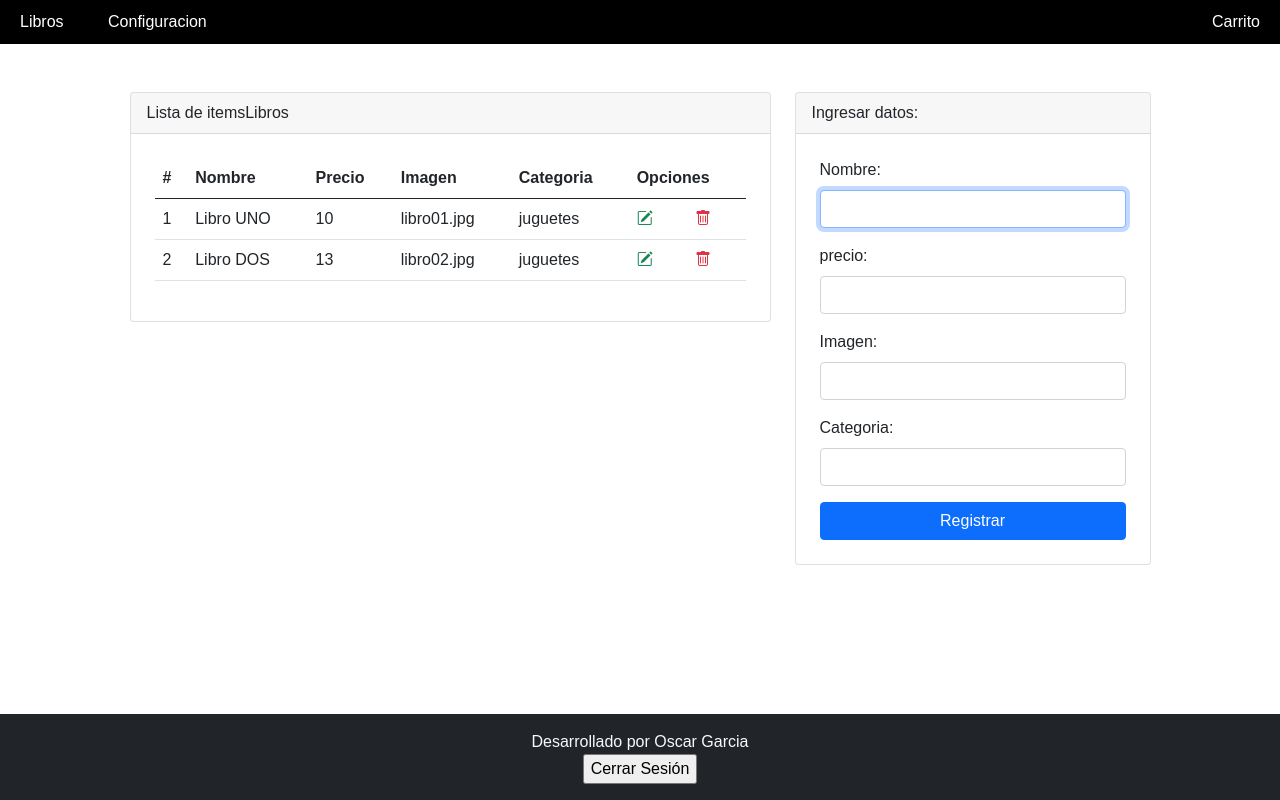
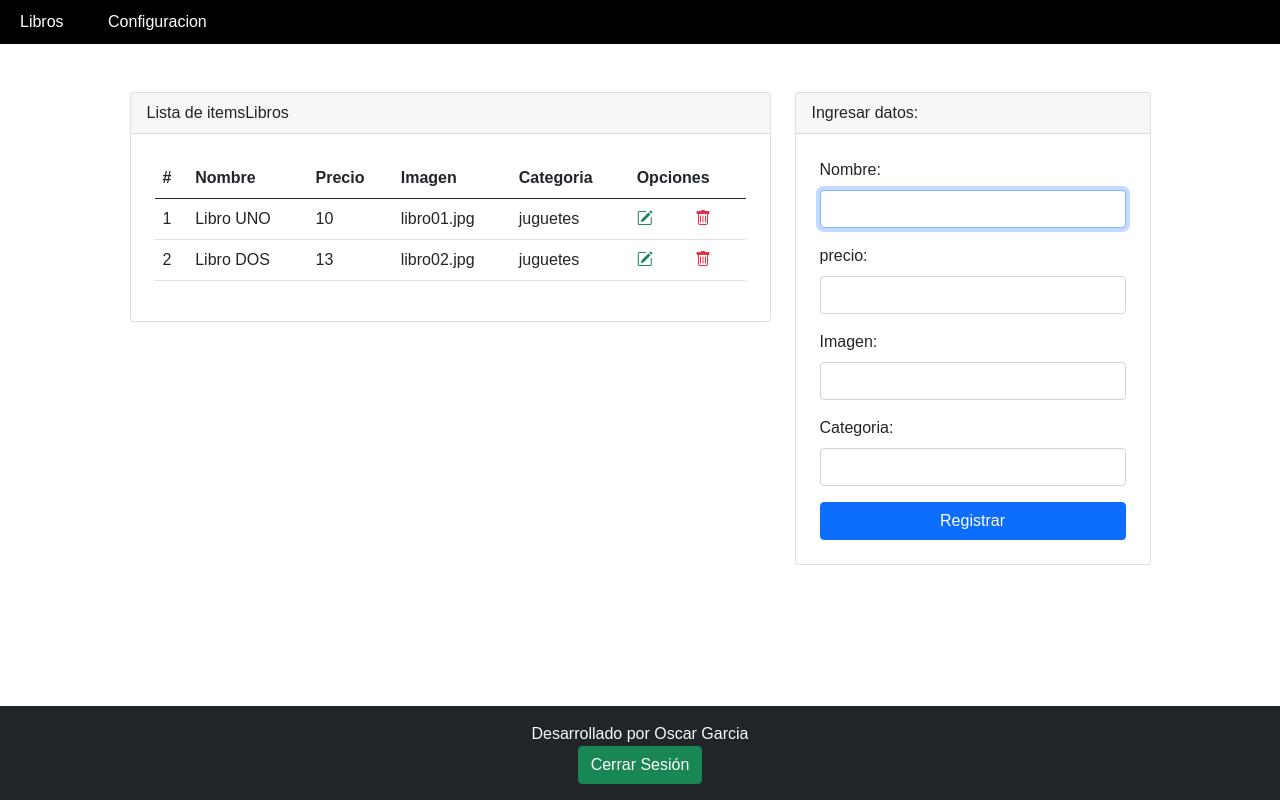
Before and after one commit to oscargargom/BookShop, a PHP site: page /crud/configAdmin.php in a window 1280 px wide. Run offline with PHP 8.4, Linux system fonts and the light colour scheme; a user stored in the database is signed in; data comes from the database, SQL or seed files in the repository.

Commit message:
cambios menores

```diff
--- a/carritoCompra/layout/menu.php
+++ b/carritoCompra/layout/menu.php
@@ -1,8 +1,8 @@
 <?php
+    //Si la sesión ya está iniciada, no se vuelve a iniciar
     if($sesionOn!=1){
        session_start();
     }
-
 
    ?>
 <nav>
@@ -14,13 +14,18 @@
             }
 
             ?>
-            <li class="carrito">
-                <a href="#" class='btn-carrito'>Carrito</a>
-                <div id="carrito-container">
-                    <div id="tabla">
+            <?php
+            if($carritoOn==1){
+                echo "<li class='carrito'>
+                <a href='#' class='btn-carrito'>Carrito</a>
+                <div id='carrito-container'>
+                    <div id='tabla'>
 
                     </div>
                 </div>
-            </li>
+            </li>";
+            }
+
+            ?>
         </ul>
 </nav>
--- a/crud/template/footer.php
+++ b/crud/template/footer.php
@@ -1,10 +1,8 @@
 <footer class="container-fluid bg-dark fixed-bottom">
     <div class="row">
         <div class="col-md text-light text-center py-3">
-            Desarrollado por Oscar Garcia
-            <form action="../cerrarSesion.php" method="POST">
-                <input type="submit" value="Cerrar Sesión" />
-            </form>
+            Desarrollado por Oscar Garcia <br>
+            <button type="button" onclick="location.href='../cerrarSesion.php'" class="btn btn-success">Cerrar Sesión</button>
         </div>
     </div>
 </footer>
--- a/crud/template/header.php
+++ b/crud/template/header.php
@@ -17,7 +17,10 @@
 <body>
     <div>
         <?php
+        //Para que no se vuelva a iniciar la sesión (session_start)
         $sesionOn=0;
+        //Para que no se muestre el carrito en la ventana de Configuración
+        $carritoOn=0;
         include_once('../carritoCompra/layout/menu.php');
         ?>
     </div>
--- a/index.php
+++ b/index.php
@@ -3,6 +3,7 @@ require_once 'funciones.php';
 
 session_start();
 $sesionOn = 1;
+$carritoOn = 1;
 
 //Si el rol no está definido redirige a login.php
 if (!isset($_SESSION['rol'])) {
```
